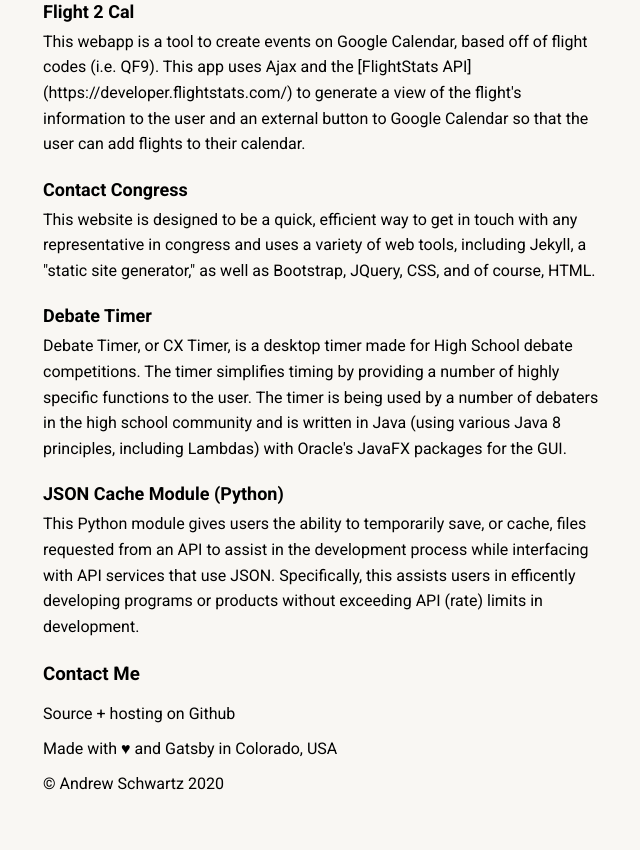
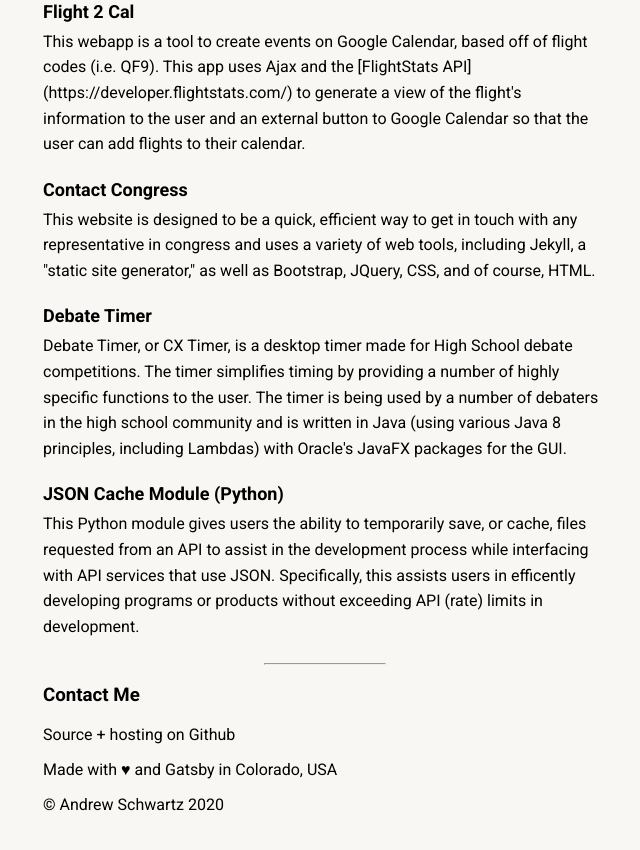
Before and after one commit to werdna3232/aschwartz.me, a Gatsby site: page /projects in a window 1280 px wide. Shown: the part 641-1491 px from the top of the page, without its empty margins (315-955 px from the left). Built offline with nearby package versions, Linux system fonts and the light colour scheme; Gatsby itself is replaced by a stand-in of ours.

Commit message:
feat: add hr component

```diff
--- /dev/null
+++ b/src/components/hr.js
@@ -0,0 +1,4 @@
+import React from 'react'
+import HrStyles from './hr.module.scss'
+
+export default () => <hr className={HrStyles.hr} />
--- /dev/null
+++ b/src/components/hr.module.scss
@@ -0,0 +1,4 @@
+.hr {
+  width: 120px;
+  margin: 0 auto;
+}
--- a/src/pages/projects.js
+++ b/src/pages/projects.js
@@ -2,8 +2,10 @@
 
 import Layout from '../components/layout'
 import Header from '../components/layout/header'
+
 import Section from '../components/section'
 import Lede from '../components/lede'
+import Hr from '../components/hr'
 
 import ProjectsData from '../../content/projects.yaml'
 
@@ -15,5 +17,6 @@
       <a href="github.com/schwartzadev/">GitHub</a>.
     </Lede>
     <Section items={ProjectsData.projects} title="Projects" />
+    <Hr />
   </Layout>
 )
```
